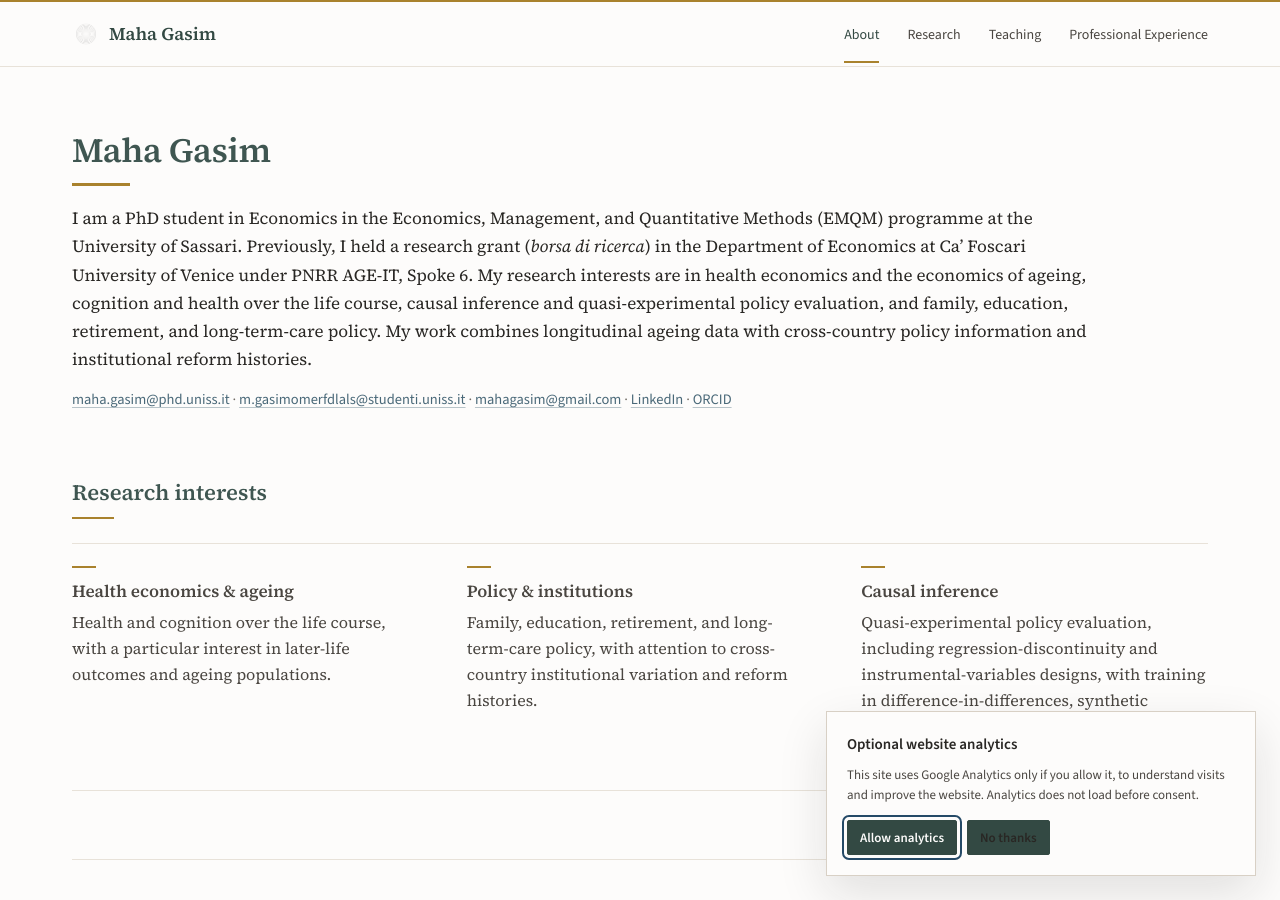
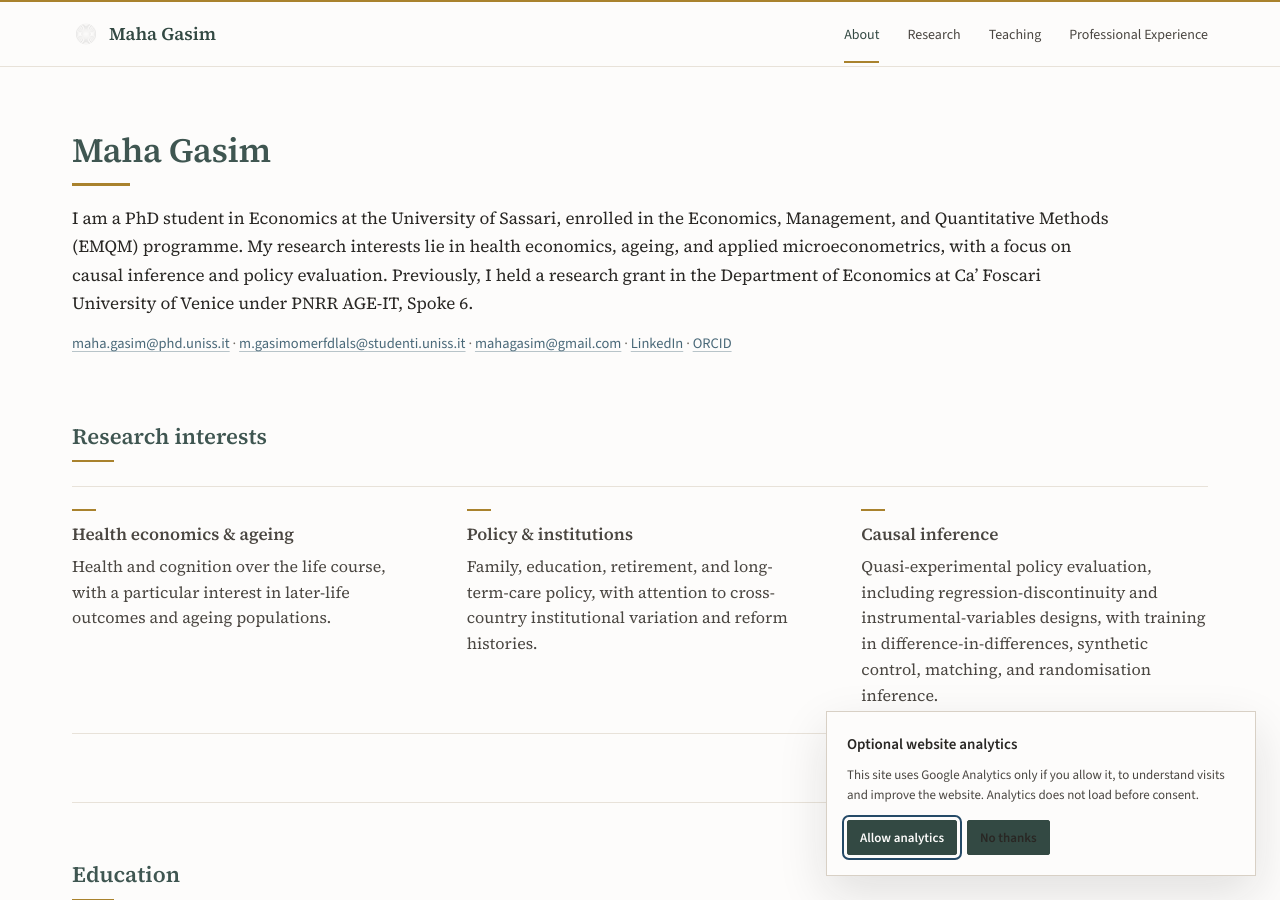
Before and after one commit to mahagasim/mahagasim.github.io, a Jekyll site: the page built from index.md, in a window 1280 px wide and 900 px high. Built offline with Jekyll 4.4.1, drawn with Linux system fonts in a browser that asks for light colours.

Commit message:
Tighten About introduction for academic focus

```diff
--- a/index.md
+++ b/index.md
@@ -6,7 +6,7 @@ description: About Maha Gasim — PhD student in Economics at the University of
 
 # Maha Gasim
 
-<p class="page-intro">I am a PhD student in Economics in the Economics, Management, and Quantitative Methods (EMQM) programme at the University of Sassari. Previously, I held a research grant (<em>borsa di ricerca</em>) in the Department of Economics at Ca’ Foscari University of Venice under PNRR AGE-IT, Spoke 6. My research interests are in health economics and the economics of ageing, cognition and health over the life course, causal inference and quasi-experimental policy evaluation, and family, education, retirement, and long-term-care policy. My work combines longitudinal ageing data with cross-country policy information and institutional reform histories.</p>
+<p class="page-intro">I am a PhD student in Economics at the University of Sassari, enrolled in the Economics, Management, and Quantitative Methods (EMQM) programme. My research interests lie in health economics, ageing, and applied microeconometrics, with a focus on causal inference and policy evaluation. Previously, I held a research grant in the Department of Economics at Ca’ Foscari University of Venice under PNRR AGE-IT, Spoke 6.</p>
 
 <p class="entry-meta contact-line"><a href="mailto:maha.gasim@phd.uniss.it">maha.gasim@phd.uniss.it</a> · <a href="mailto:m.gasimomerfdlals@studenti.uniss.it">m.gasimomerfdlals@studenti.uniss.it</a> · <a href="mailto:mahagasim@gmail.com">mahagasim@gmail.com</a> · <a href="https://www.linkedin.com/in/maha-gasim-678975122">LinkedIn</a> · <a href="https://orcid.org/0000-0002-0859-2915" target="_blank" rel="noopener">ORCID</a></p>
 
```
